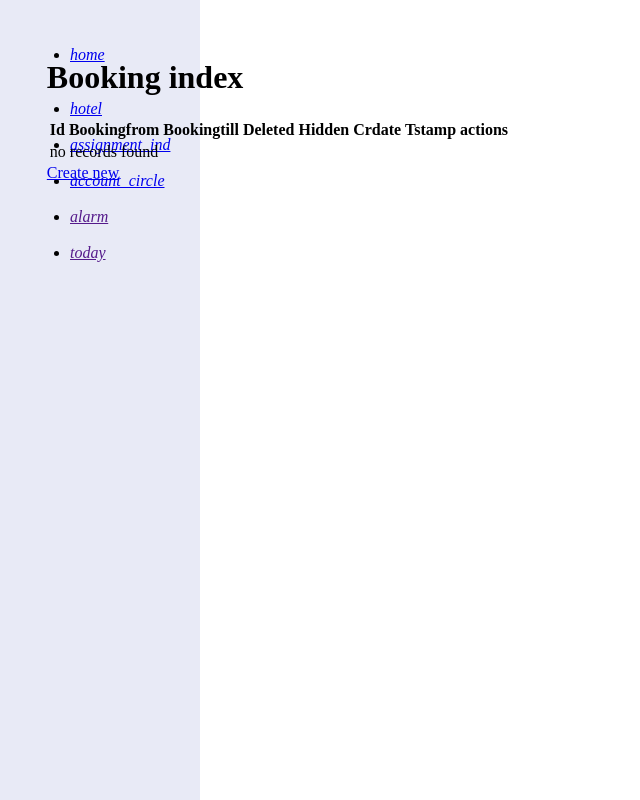
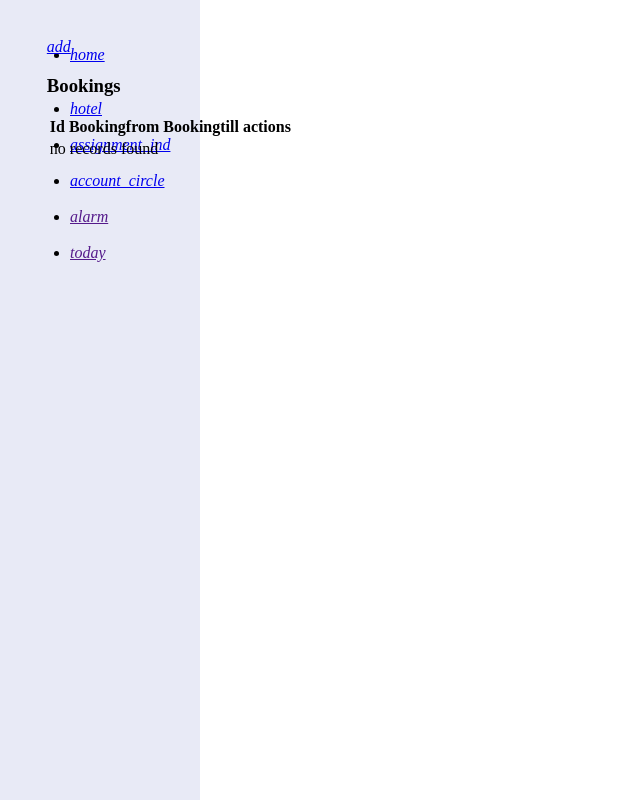
Before and after one commit to dkoehl/booking, a Symfony app: template templates/booking/index.html.twig in a window 1280 px wide. Shown: the whole page, without its empty margins (0-640 px from the left). Run offline with Twig, Linux system fonts and the light colour scheme; the template is opened without the code that fills it, so the values that code supplies are empty; some libraries are stand-ins or nearby versions.

Commit message:
Booking styled

```diff
--- a/templates/booking/edit.html.twig
+++ b/templates/booking/edit.html.twig
@@ -3,11 +3,11 @@
 {% block title %}Edit Booking{% endblock %}
 
 {% block body %}
-    <h1>Edit Booking</h1>
+    <a class="waves-effect waves-light btn"  href="{{ path('booking_index') }}">back to list</a>
+    <h3 class="section-title teal-text">Edit Booking</h3>
 
     {{ include('booking/_form.html.twig', {'button_label': 'Update'}) }}
 
-    <a href="{{ path('booking_index') }}">back to list</a>
 
     {{ include('booking/_delete_form.html.twig') }}
 {% endblock %}
--- a/templates/booking/index.html.twig
+++ b/templates/booking/index.html.twig
@@ -3,18 +3,14 @@
 {% block title %}Booking index{% endblock %}
 
 {% block body %}
-    <h1>Booking index</h1>
-
-    <table class="table">
+    <a class="btn-floating btn-large waves-effect waves-light teal right" href="{{ path('booking_new') }}"><i class="material-icons left">add</i></a>
+    <h3 class="section-title teal-text">Bookings</h3>
+    <table class="responsive-table  highlight">
         <thead>
             <tr>
                 <th>Id</th>
                 <th>Bookingfrom</th>
                 <th>Bookingtill</th>
-                <th>Deleted</th>
-                <th>Hidden</th>
-                <th>Crdate</th>
-                <th>Tstamp</th>
                 <th>actions</th>
             </tr>
         </thead>
@@ -24,10 +20,6 @@
                 <td>{{ booking.id }}</td>
                 <td>{{ booking.bookingfrom ? booking.bookingfrom|date('Y-m-d H:i:s') : '' }}</td>
                 <td>{{ booking.bookingtill ? booking.bookingtill|date('Y-m-d H:i:s') : '' }}</td>
-                <td>{{ booking.deleted ? 'Yes' : 'No' }}</td>
-                <td>{{ booking.hidden ? 'Yes' : 'No' }}</td>
-                <td>{{ booking.crdate }}</td>
-                <td>{{ booking.tstamp }}</td>
                 <td>
                     <a href="{{ path('booking_show', {'id': booking.id}) }}">show</a>
                     <a href="{{ path('booking_edit', {'id': booking.id}) }}">edit</a>
@@ -41,5 +33,4 @@
         </tbody>
     </table>
 
-    <a href="{{ path('booking_new') }}">Create new</a>
 {% endblock %}
--- a/templates/booking/new.html.twig
+++ b/templates/booking/new.html.twig
@@ -3,9 +3,9 @@
 {% block title %}New Booking{% endblock %}
 
 {% block body %}
-    <h1>Create new Booking</h1>
+    <a class="waves-effect waves-light btn" href="{{ path('booking_index') }}">back to list</a>
+    <h3 class="section-title teal-text">Create new Booking</h3>
 
     {{ include('booking/_form.html.twig') }}
 
-    <a href="{{ path('booking_index') }}">back to list</a>
 {% endblock %}
```
Also changed, not shown: templates/booking/_form.html.twig (+14 -4 lines).
